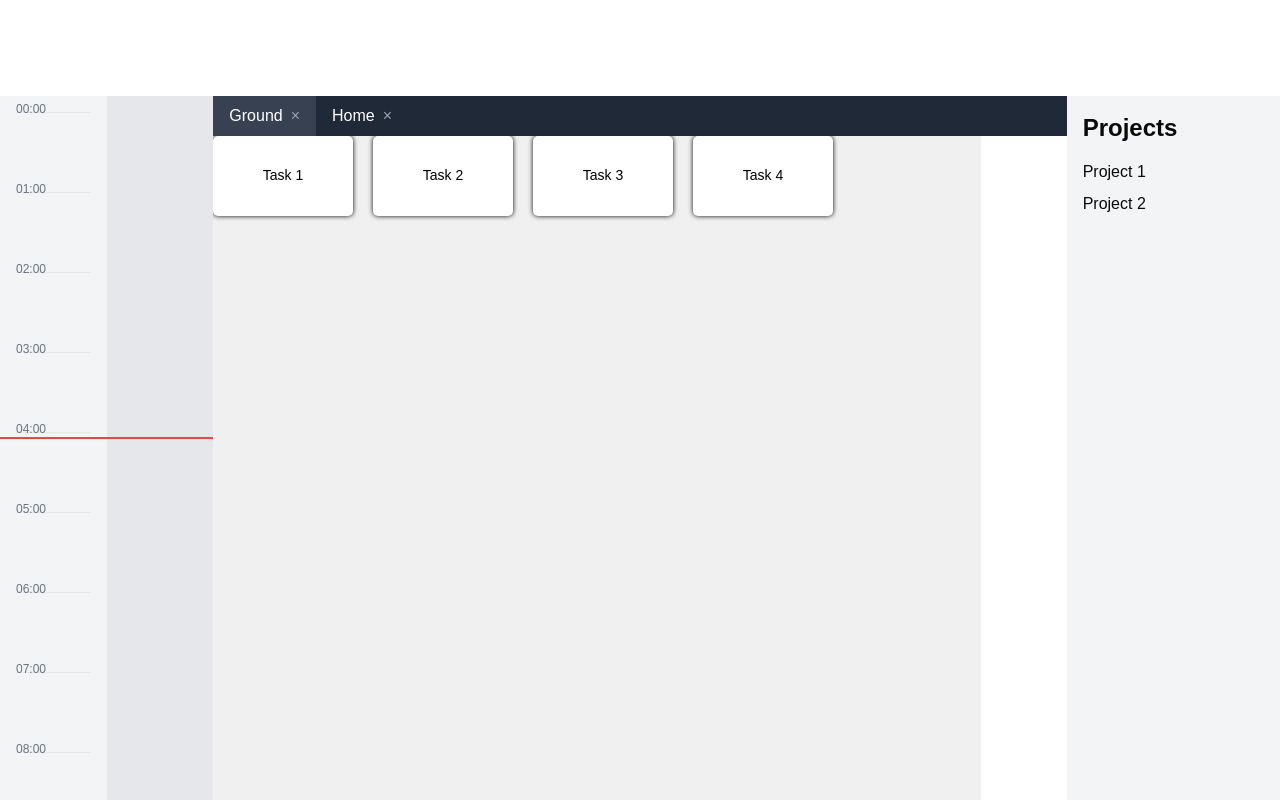
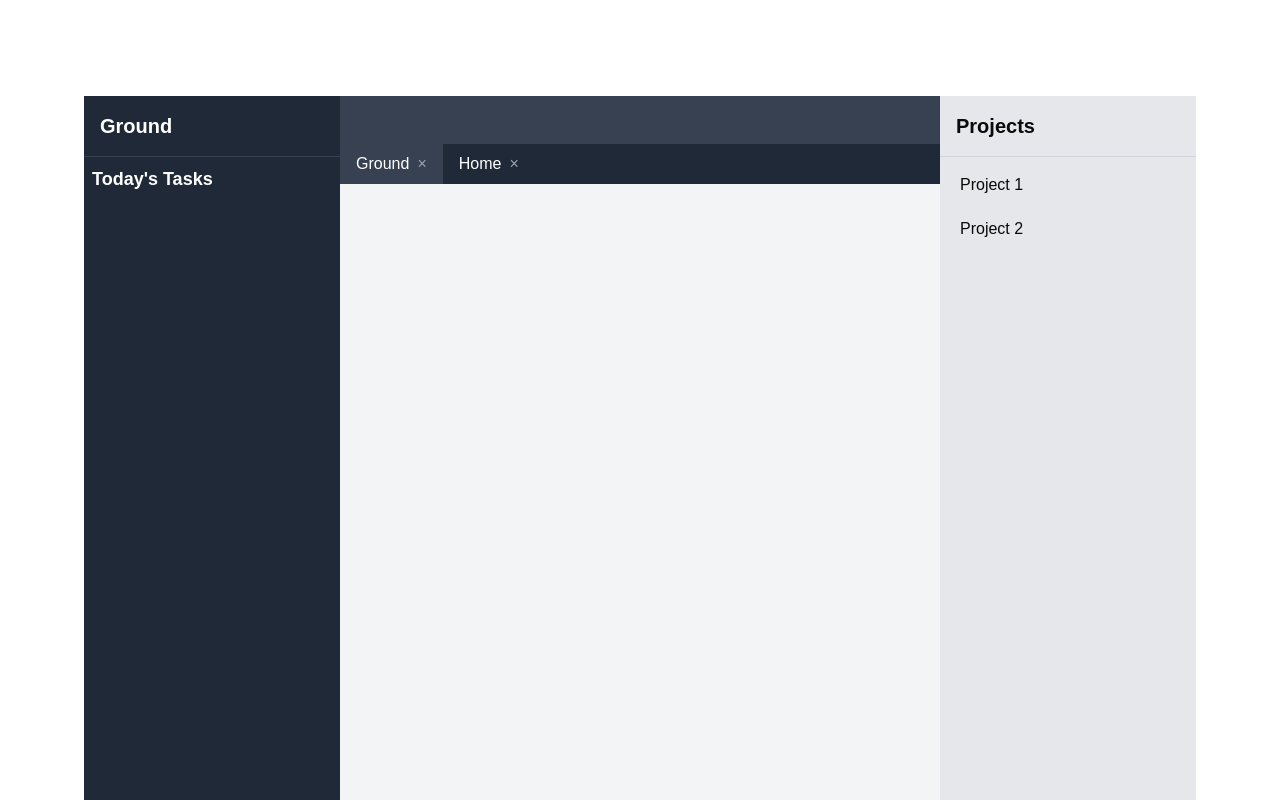
Before and after one commit to leehee16/timedash, a Next.js app: page / in a window 1280 px wide. Shown: the top 800 px of the page. Built offline with nearby package versions, Linux system fonts and the light colour scheme.

Commit message:
ui 고정된 형태로 만듬

```diff
--- a/app/components/Ground.tsx
+++ b/app/components/Ground.tsx
@@ -1,10 +1,10 @@
 "use client";
 
 import React, { useState } from 'react';
-import { Timeline } from './Timeline';
 import { Project } from '../models/Project';
 import { Task } from '../models/Task';
 import { DocumentTabs } from './DocumentTabs';
+import { Layout } from './Layout';
 import dynamic from 'next/dynamic';
 
 const KonvaCanvas = dynamic(() => import('./KonvaCanvas'), { ssr: false });
@@ -25,13 +25,12 @@ interface Tab {
 
 export const Ground: React.FC = () => {
   const [tasks, setTasks] = useState<Task[]>([
-    new Task('1', 'Task 1', 'Inbox', '', 0, 0),
-    new Task('2', 'Task 2', 'Today', '', 160, 0),
-    new Task('3', 'Task 3', 'Upcoming', '', 320, 0),
-    new Task('4', 'Task 4', 'Menial', '', 480, 0),
+    new Task('1', 'Task 1', 'Inbox', '', 10, 10),
+    new Task('2', 'Task 2', 'Inbox', '', 10, 100),
+    new Task('3', 'Task 3', 'Inbox', '', 10, 190),
+    new Task('4', 'Task 4', 'Inbox', '', 10, 280),
   ]);
 
-  const [timelineTasks, setTimelineTasks] = useState<Task[]>([]);
   const [projects] = useState<Project[]>([
     new Project('1', 'Project 1'),
     new Project('2', 'Project 2'),
@@ -94,10 +93,12 @@ export const Ground: React.FC = () => {
     console.log('Task drag started:', taskId);
   };
 
-  const handleTaskDragEnd = (taskId: string, x: number, y: number) => {
+  const handleTaskDragEnd = (taskId: string, x: number, y: number, category: TaskCategory) => {
     setTasks(prevTasks =>
       prevTasks.map(task =>
-        task.id === taskId ? { ...task, x, y } : task
+        task.id === taskId
+          ? new Task(task.id, task.title, category, task.content, x, y)
+          : task
       )
     );
   };
@@ -106,29 +107,50 @@ export const Ground: React.FC = () => {
     switch (tab.content.type) {
       case 'ground':
         return (
+          <div className="h-full w-full overflow-hidden">
             <KonvaCanvas
               tasks={tasks}
               openProjectOrTask={openProjectOrTask}
               onTaskDragStart={handleTaskDragStart}
               onTaskDragEnd={handleTaskDragEnd}
             />
+          </div>
         );
       case 'markdown':
-        return <div className="p-4">{tab.content.content}</div>;
+        return <div className="p-4 h-full overflow-auto">{tab.content.content}</div>;
       case 'project':
-        return <div className="p-4">Project: {tab.content.project.name}</div>;
+        return <div className="p-4 h-full overflow-auto">Project: {tab.content.project.name}</div>;
       case 'task':
-        return <div className="p-4">Task: {tab.content.task.title}</div>;
+        return <div className="p-4 h-full overflow-auto">Task: {tab.content.task.title}</div>;
     }
   };
 
-  return (
-    <div className="flex h-screen w-screen">
-      <Timeline
-        tasks={timelineTasks}
-        updateTaskTime={() => {}}
-      />
-      <div className="flex flex-col w-4/6">
+  const updateTaskTime = (taskId: string, time: number) => {
+    setTasks(prevTasks =>
+      prevTasks.map(task =>
+        task.id === taskId ? { ...task, recordedTime: time } : task
+      )
+    );
+  };
+
+  const leftSidebar = (
+    <div className="flex flex-col h-full">
+      <div className="p-4 font-bold text-xl border-b border-gray-700">Ground</div>
+      <div className="flex-grow overflow-auto p-2">
+        <h2 className="text-lg font-semibold mb-2">Today&apos;s Tasks</h2>
+        <div className="space-y-2">
+          {tasks.filter(task => task.category === 'Today').map(task => (
+            <div key={task.id} className="bg-gray-700 p-2 rounded">
+              {task.title}
+            </div>
+          ))}
+        </div>
+      </div>
+    </div>
+  );
+
+  const mainContent = (
+    <div className="flex flex-col h-full">
       <DocumentTabs
         documents={tabs}
         activeDocumentId={activeTabId}
@@ -136,14 +158,20 @@ export const Ground: React.FC = () => {
         onCloseDocument={handleCloseTab}
         onUpdateDocument={handleUpdateTab}
       />
+      <div className="flex-grow overflow-hidden">
         {renderTabContent(tabs.find(tab => tab.id === activeTabId)!)}
       </div>
-      <div className="projects w-1/6 bg-gray-100 p-4 overflow-auto">
-        <h2 className="text-2xl font-bold mb-4">Projects</h2>
+    </div>
+  );
+
+  const rightSidebar = (
+    <div className="flex flex-col h-full">
+      <div className="p-4 font-bold text-xl border-b border-gray-300">Projects</div>
+      <div className="flex-grow overflow-auto p-2">
         {projects.map(project => (
           <div
             key={project.id}
-            className="cursor-pointer mb-2"
+            className="cursor-pointer py-2 px-3 hover:bg-gray-300 rounded mb-1"
             onClick={() => openProjectOrTask(project)}
           >
             {project.name}
@@ -152,4 +180,12 @@ export const Ground: React.FC = () => {
       </div>
     </div>
   );
+
+  return (
+    <Layout
+      leftSidebar={leftSidebar}
+      mainContent={mainContent}
+      rightSidebar={rightSidebar}
+    />
+  );
 };
--- a/app/components/KonvaCanvas.tsx
+++ b/app/components/KonvaCanvas.tsx
@@ -1,47 +1,62 @@
-import React, { useRef, useEffect } from 'react';
+import React, { useRef, useEffect, useState } from 'react';
 import { Stage, Layer, Rect, Text, Group } from 'react-konva';
-import Konva from 'konva';
 import { Task } from '../models/Task';
+import { TaskCategory } from './Ground';
 
 interface KonvaCanvasProps {
   tasks: Task[];
   openProjectOrTask: (task: Task) => void;
   onTaskDragStart: (taskId: string) => void;
-  onTaskDragEnd: (taskId: string, x: number, y: number) => void;
+  onTaskDragEnd: (taskId: string, x: number, y: number, category: TaskCategory) => void;
 }
 
-const GRID_SIZE = 20;
 const TASK_WIDTH = 140;
 const TASK_HEIGHT = 80;
 
 const KonvaCanvas: React.FC<KonvaCanvasProps> = ({ tasks, openProjectOrTask, onTaskDragStart, onTaskDragEnd }) => {
-  const stageRef = useRef<Konva.Stage | null>(null);
-  const width = window.innerWidth * 0.6;
-  const height = window.innerHeight;
+  const containerRef = useRef<HTMLDivElement>(null);
+  const [dimensions, setDimensions] = useState({ width: 0, height: 0 });
 
   useEffect(() => {
-    const handleResize = () => {
-      if (stageRef.current) {
-        stageRef.current.width(window.innerWidth * 0.6);
-        stageRef.current.height(window.innerHeight);
+    const updateDimensions = () => {
+      if (containerRef.current) {
+        setDimensions({
+          width: containerRef.current.offsetWidth,
+          height: containerRef.current.offsetHeight,
+        });
       }
     };
 
-    window.addEventListener('resize', handleResize);
-    return () => window.removeEventListener('resize', handleResize);
+    updateDimensions();
+    window.addEventListener('resize', updateDimensions);
+    return () => window.removeEventListener('resize', updateDimensions);
   }, []);
 
-  const snapToGrid = (x: number, y: number) => {
-    return {
-      x: Math.round(x / GRID_SIZE) * GRID_SIZE,
-      y: Math.round(y / GRID_SIZE) * GRID_SIZE,
-    };
+  const inboxWidth = dimensions.width / 2;
+  const upcomingHeight = dimensions.height / 2;
+
+  const getCategory = (x: number, y: number): TaskCategory => {
+    if (x < inboxWidth) return 'Inbox';
+    if (y < upcomingHeight) return 'Upcoming';
+    return 'Menial';
   };
 
+  const renderAreas = () => (
+    <>
+      <Rect x={0} y={0} width={inboxWidth} height={dimensions.height} fill="#f0f0f0" />
+      <Rect x={inboxWidth} y={0} width={inboxWidth} height={upcomingHeight} fill="#e0e0e0" />
+      <Rect x={inboxWidth} y={upcomingHeight} width={inboxWidth} height={upcomingHeight} fill="#d0d0d0" />
+      <Text x={10} y={10} text="Inbox" fontSize={20} />
+      <Text x={inboxWidth + 10} y={10} text="Upcoming" fontSize={20} />
+      <Text x={inboxWidth + 10} y={upcomingHeight + 10} text="Menial" fontSize={20} />
+    </>
+  );
+
   return (
-    <Stage width={width} height={height} ref={stageRef}>
+    <div ref={containerRef} style={{ width: '100%', height: '100%' }}>
+      <Stage width={dimensions.width} height={dimensions.height}>
         <Layer>
-        <Rect x={0} y={0} width={width} height={height} fill="#f0f0f0" />
+          {renderAreas()}
           {tasks.map((task) => (
             <Group
               key={task.id}
@@ -53,8 +68,10 @@ const KonvaCanvas: React.FC<KonvaCanvasProps> = ({ tasks, openProjectOrTask, onT
               onDragStart={() => onTaskDragStart(task.id)}
               onDragEnd={(e) => {
                 const node = e.target;
-              const { x, y } = snapToGrid(node.x(), node.y());
-              onTaskDragEnd(task.id, x, y);
+                const x = node.x();
+                const y = node.y();
+                const category = getCategory(x, y);
+                onTaskDragEnd(task.id, x, y, category);
               }}
             >
               <Rect
@@ -77,6 +94,7 @@ const KonvaCanvas: React.FC<KonvaCanvasProps> = ({ tasks, openProjectOrTask, onT
           ))}
         </Layer>
       </Stage>
+    </div>
   );
 };
 
--- /dev/null
+++ b/app/components/Layout.tsx
@@ -0,0 +1,33 @@
+import React, { ReactNode } from 'react';
+
+interface LayoutProps {
+  leftSidebar: ReactNode;
+  mainContent: ReactNode;
+  rightSidebar: ReactNode;
+}
+
+export const Layout: React.FC<LayoutProps> = ({ leftSidebar, mainContent, rightSidebar }) => {
+  return (
+    <div className="flex h-screen bg-gray-100">
+      {/* Left sidebar */}
+      <div className="w-64 bg-gray-800 text-white flex flex-col">
+        {leftSidebar}
+      </div>
+
+      {/* Main content area */}
+      <div className="flex-grow flex flex-col overflow-hidden" style={{ minWidth: '600px', maxWidth: '1200px' }}>
+        <div className="h-12 bg-gray-700 text-white flex items-center px-4">
+          {/* Tab bar */}
+        </div>
+        <div className="flex-grow overflow-auto">
+          {mainContent}
+        </div>
+      </div>
+
+      {/* Right sidebar */}
+      <div className="w-64 bg-gray-200 flex flex-col">
+        {rightSidebar}
+      </div>
+    </div>
+  );
+};
--- a/app/components/Timeline.tsx
+++ b/app/components/Timeline.tsx
@@ -1,9 +1,6 @@
 "use client";
 
-import React, { useState, useEffect } from 'react';
-import { useDroppable } from '@dnd-kit/core';
-import { SortableContext, verticalListSortingStrategy } from '@dnd-kit/sortable';
-import { TaskBlock } from './TaskBlock';
+import React from 'react';
 import { Task } from '../models/Task';
 
 interface TimelineProps {
@@ -12,74 +9,33 @@ interface TimelineProps {
 }
 
 export const Timeline: React.FC<TimelineProps> = ({ tasks, updateTaskTime }) => {
-  const [currentTime, setCurrentTime] = useState(new Date());
-
-  useEffect(() => {
-    const timer = setInterval(() => setCurrentTime(new Date()), 60000);
-    return () => clearInterval(timer);
-  }, []);
-
-  const { setNodeRef: setRecordedRef } = useDroppable({
-    id: 'recorded',
-  });
-
-  const { setNodeRef: setPlannedRef } = useDroppable({
-    id: 'planned',
-  });
-
-  const recordedTasks = tasks.filter(task => task.recordedTime !== undefined);
-  const plannedTasks = tasks.filter(task => task.category === 'Planned');
-
-  const formatTime = (hour: number) => {
-    return `${hour.toString().padStart(2, '0')}:00`;
-  };
-
-  const getTimelinePosition = (date: Date) => {
-    const minutes = date.getHours() * 60 + date.getMinutes();
-    return (minutes / 1440) * 100; // 1440 minutes in a day
-  };
-
-  const timeSlots = Array.from({ length: 24 }, (_, i) => i);
-
   return (
-    <div className="timeline w-1/6 flex relative">
-      <div ref={setRecordedRef} className="recorded-area w-1/2 bg-gray-100 p-4 min-h-screen overflow-auto">
-        {timeSlots.map((hour) => (
-          <div key={hour} className="time-slot h-20 border-t border-gray-200 relative">
-            <span className="absolute left-0 -top-3 text-xs text-gray-500">{formatTime(hour)}</span>
+    <div className="timeline w-full h-1/2 bg-gray-200 p-4 overflow-auto">
+      <h2 className="text-2xl font-bold mb-4">Today's Tasks</h2>
+      <div className="task-list flex flex-col space-y-2">
+        {tasks.map((task) => (
+          <div
+            key={task.id}
+            className="task-item bg-white p-2 rounded shadow cursor-pointer hover:bg-gray-100"
+            onClick={() => {/* 태스크 상세 보기 또는 편집 기능 */}}
+          >
+            <h3 className="font-semibold">{task.title}</h3>
+            <div className="flex justify-between items-center mt-2">
+              <span className="text-sm text-gray-500">
+                {task.estimatedTime ? `${task.estimatedTime} min` : 'No time set'}
+              </span>
+              <button
+                className="bg-blue-500 text-white px-2 py-1 rounded text-sm"
+                onClick={(e) => {
+                  e.stopPropagation();
+                  updateTaskTime(task.id, Date.now());
+                }}
+              >
+                Start
+              </button>
+            </div>
           </div>
         ))}
-        <div
-          className="current-time-line absolute left-0 right-0 border-t-2 border-red-500"
-          style={{ top: `${getTimelinePosition(currentTime)}%` }}
-        />
-        <SortableContext items={recordedTasks.map(task => task.id)} strategy={verticalListSortingStrategy}>
-          {recordedTasks.map((task) => (
-            <div
-              key={task.id}
-              className="absolute left-0 right-0"
-              style={{ top: `${getTimelinePosition(new Date(task.recordedTime || 0))}%` }}
-            >
-              <TaskBlock task={task} />
-            </div>
-          ))}
-        </SortableContext>
-      </div>
-      <div ref={setPlannedRef} className="planned-area w-1/2 bg-gray-200 p-4 min-h-screen overflow-auto">
-        <SortableContext items={plannedTasks.map(task => task.id)} strategy={verticalListSortingStrategy}>
-          {plannedTasks.map((task, index) => (
-            <div key={task.id} className="mb-4">
-              <TaskBlock task={task} />
-              <input
-                type="number"
-                value={task.estimatedTime || 0}
-                onChange={(e) => updateTaskTime(task.id, Number(e.target.value))}
-                className="mt-2 w-16 p-1 border rounded"
-                placeholder="Est. time"
-              />
-            </div>
-          ))}
-        </SortableContext>
       </div>
     </div>
   );
```
Also changed, not shown: app/models/Task.ts (+11 -2 lines). Lines whose indentation alone changed are shown as unchanged.
